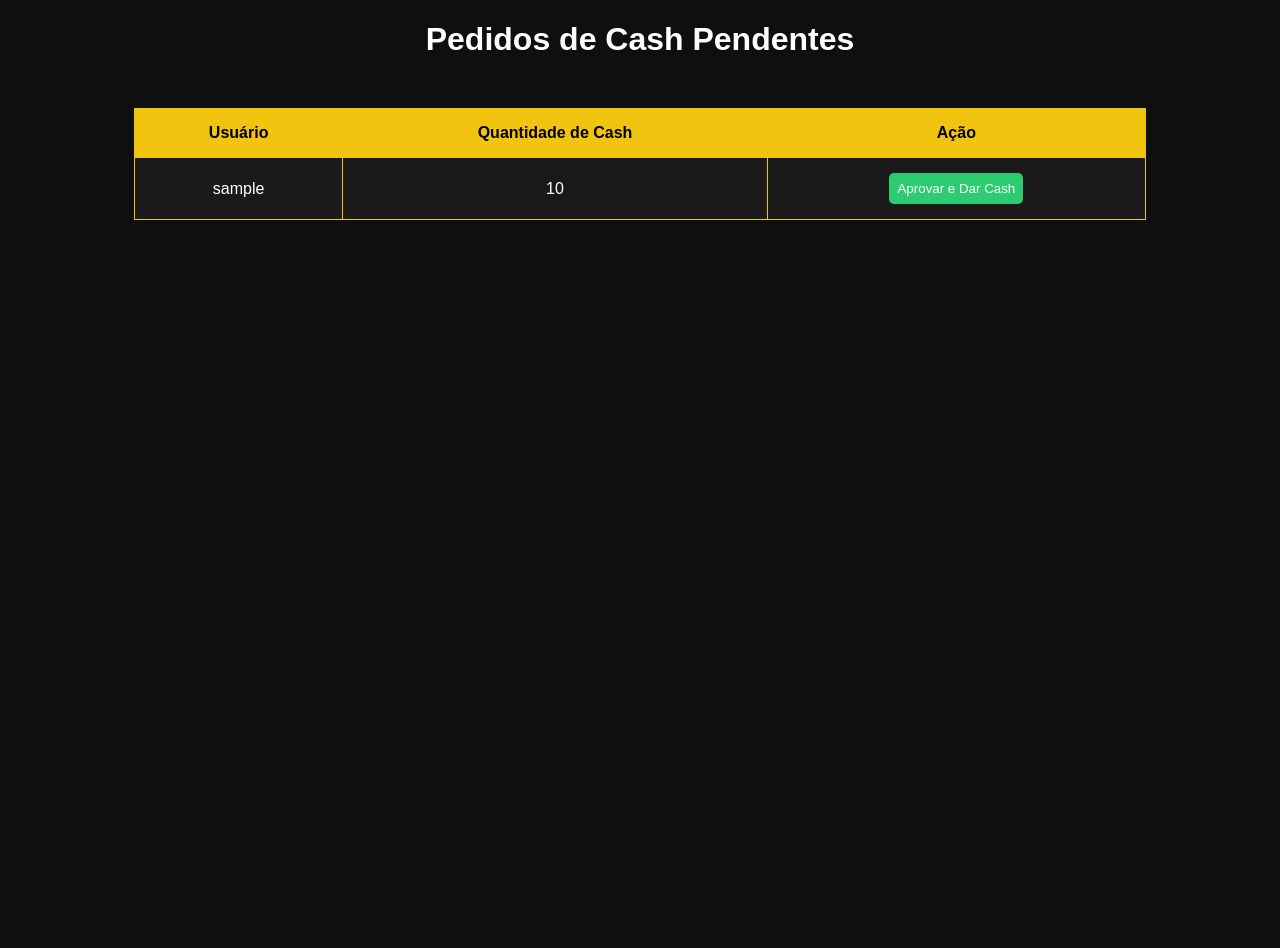
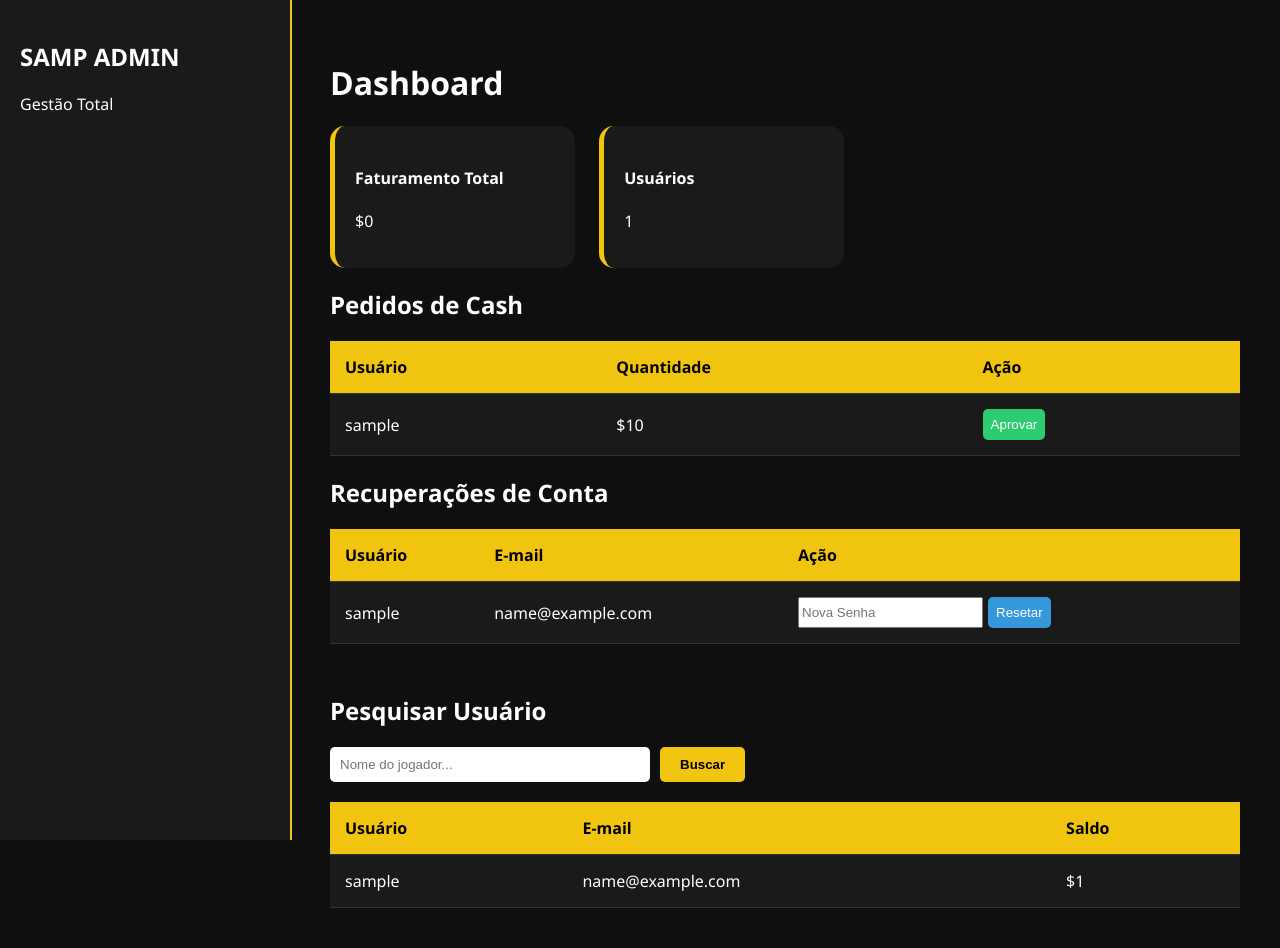
Before and after one commit to chavexochespirito-creator/Aether-RPG, a Node server app: page /admin in a window 1280 px wide. Before the commit the page ends 220 px from the top, so only its background shows below. Run offline with Node 20, Linux system fonts and the light colour scheme; tables that the repository leaves empty hold one stand-in row (values such as "Sample post"); some libraries are stand-ins or nearby versions.

Commit message:
Update admin.ejs

```diff
--- a/views/admin.ejs
+++ b/views/admin.ejs
@@ -1,35 +1,59 @@
 <!DOCTYPE html>
-<html>
+<html lang="pt-br">
 <head>
-    <title>Painel ADM - SAMP</title>
+    <meta charset="UTF-8"><title>Gestão - SAMP</title>
     <style>
-        body { background: #0f0f0f; color: white; font-family: sans-serif; text-align: center; }
-        table { width: 80%; margin: 50px auto; border-collapse: collapse; background: #1a1a1a; }
-        th, td { border: 1px solid #f1c40f; padding: 15px; text-align: center; }
+        body { background: #0f0f0f; color: white; font-family: 'Segoe UI', sans-serif; margin: 0; display: flex; }
+        .sidebar { width: 250px; background: #1a1a1a; height: 100vh; padding: 20px; border-right: 2px solid #f1c40f; position: fixed; }
+        .main { margin-left: 290px; padding: 40px; width: 100%; }
+        .stat-card { background: #1a1a1a; padding: 20px; border-radius: 15px; border-left: 5px solid #f1c40f; display: inline-block; margin-right: 20px; min-width: 200px; }
+        table { width: 100%; border-collapse: collapse; background: #1a1a1a; margin-top: 20px; }
+        th, td { padding: 15px; text-align: left; border-bottom: 1px solid #333; }
         th { background: #f1c40f; color: black; }
-        button { background: #2ecc71; color: white; border: none; padding: 8px; cursor: pointer; border-radius: 5px; }
+        .btn-approve { background: #2ecc71; color: white; border: none; padding: 8px; border-radius: 5px; cursor: pointer; }
+        .search-box { margin-bottom: 20px; display: flex; gap: 10px; }
+        .search-box input { padding: 10px; border-radius: 5px; border: none; width: 300px; }
+        .search-box button { padding: 10px 20px; background: #f1c40f; border: none; border-radius: 5px; cursor: pointer; font-weight: bold; }
     </style>
 </head>
 <body>
-    <h1>Pedidos de Cash Pendentes</h1>
-    <table>
-        <tr>
-            <th>Usuário</th>
-            <th>Quantidade de Cash</th>
-            <th>Ação</th>
-        </tr>
-        <% orders.forEach(order => { %>
-        <tr>
-            <td><%= order.username %></td>
-            <td><%= order.amount %></td>
-            <td>
-                <form action="/approve" method="POST">
-                    <input type="hidden" name="id" value="<%= order._id %>">
-                    <button type="submit">Aprovar e Dar Cash</button>
-                </form>
-            </td>
-        </tr>
-        <% }) %>
-    </table>
+    <div class="sidebar"><h2>SAMP ADMIN</h2><p>Gestão Total</p></div>
+    <div class="main">
+        <h1>Dashboard</h1>
+        <div class="stat-card"><h4>Faturamento Total</h4><p>$<%= totalRevenue %></p></div>
+        <div class="stat-card"><h4>Usuários</h4><p><%= users.length %></p></div>
+
+        <h2>Pedidos de Cash</h2>
+        <table>
+            <tr><th>Usuário</th><th>Quantidade</th><th>Ação</th></tr>
+            <% orders.forEach(order => { %>
+            <tr><td><%= order.username %></td><td>$<%= order.amount %></td>
+                <td><form action="/approve" method="POST"><input type="hidden" name="id" value="<%= order._id %>"><button class="btn-approve">Aprovar</button></form></td>
+            </tr>
+            <% }) %>
+        </table>
+
+        <h2>Recuperações de Conta</h2>
+        <table>
+            <tr><th>Usuário</th><th>E-mail</th><th>Ação</th></tr>
+            <% recoveries.forEach(rec => { %>
+            <tr><td><%= rec.username %></td><td><%= rec.email %></td>
+                <td><form action="/admin/reset-pass" method="POST" style="display:flex; gap:5px;"><input type="hidden" name="requestId" value="<%= rec._id %>"><input name="newPassword" placeholder="Nova Senha" required><button class="btn-approve" style="background:#3498db">Resetar</button></form></td>
+            </tr>
+            <% }) %>
+        </table>
+
+        <h2 style="margin-top: 50px;">Pesquisar Usuário</h2>
+        <form class="search-box" action="/admin" method="GET">
+            <input name="search" placeholder="Nome do jogador..." value="<%= query %>">
+            <button type="submit">Buscar</button>
+        </form>
+        <table>
+            <tr><th>Usuário</th><th>E-mail</th><th>Saldo</th></tr>
+            <% users.forEach(user => { %>
+            <tr><td><%= user.username %></td><td><%= user.email %></td><td>$<%= user.cash %></td></tr>
+            <% }) %>
+        </table>
+    </div>
 </body>
 </html>
```
